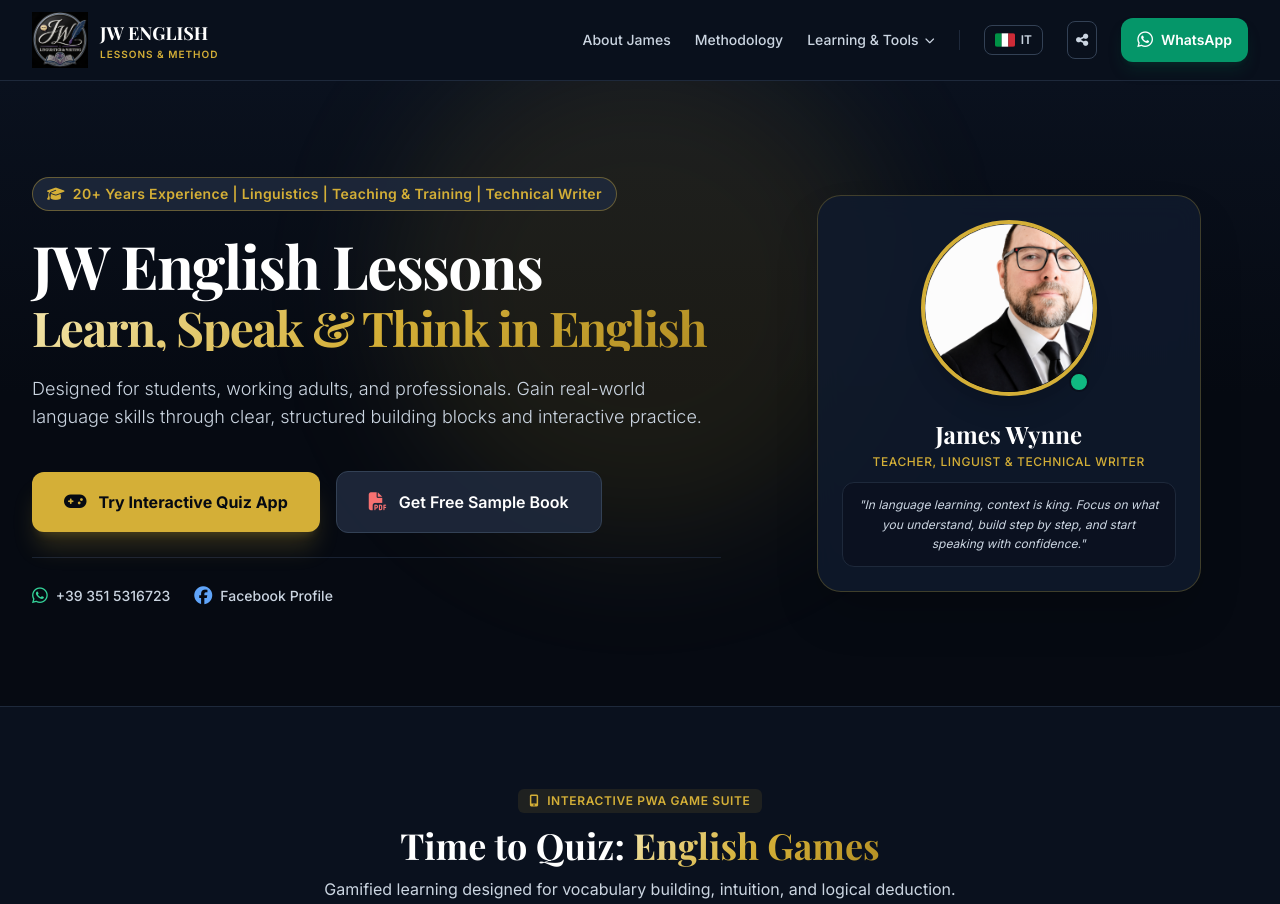
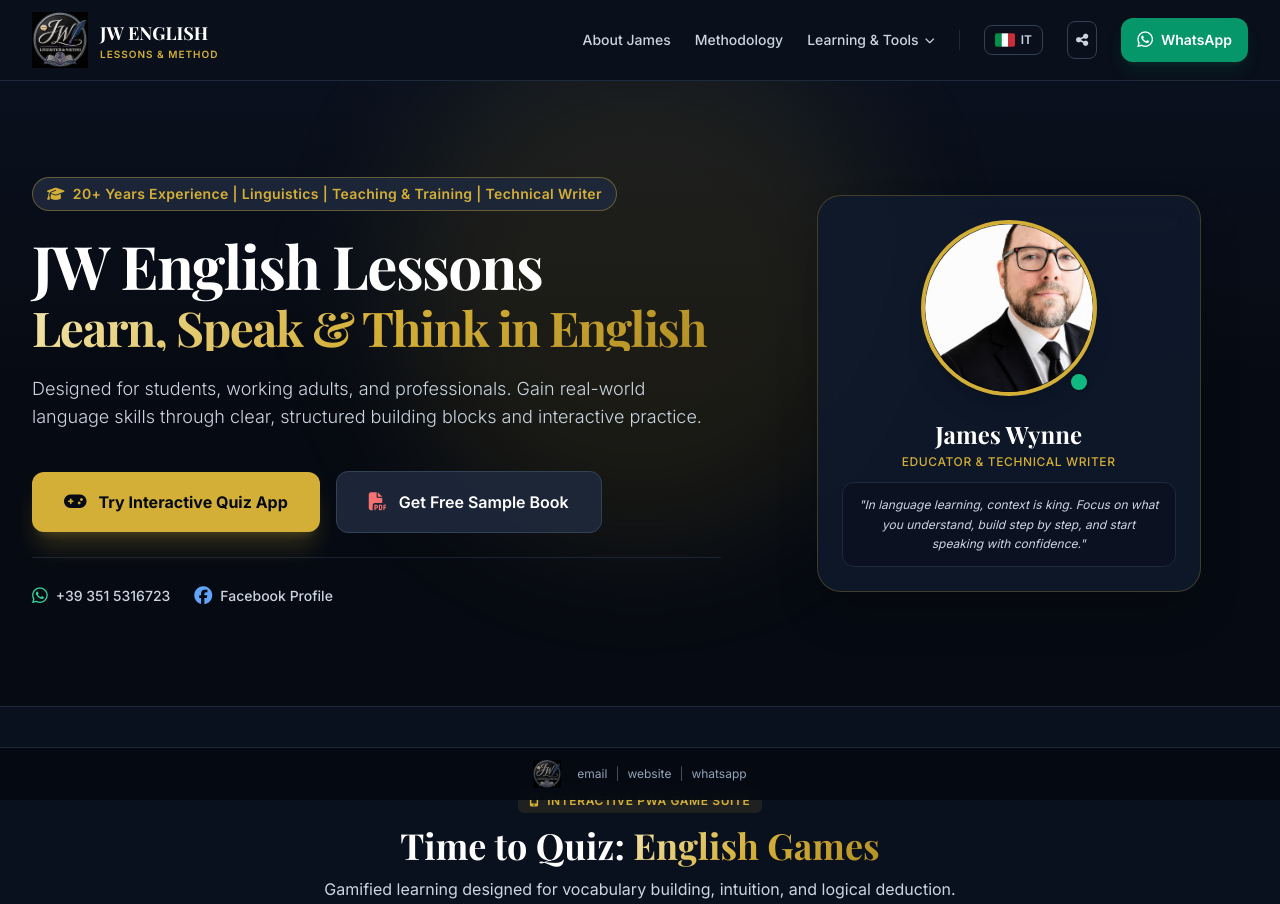
Before and after one commit to jiwynne72-tech/james, a plain HTML site: page index.html in a window 1280 px wide. Shown: the top 904 px of the page. Drawn offline with nearby package versions, Linux system fonts and the light colour scheme; a web font is replaced by a local one.

Commit message:
Updated footers

```diff
--- a/index.html
+++ b/index.html
@@ -206,7 +206,7 @@ window.addEventListener("load", function(){
         </div>
     </header>
 
-    <main class="flex-grow">
+    <main class="flex-grow pb-4">
         <!-- Hero Section -->
         <section class="relative py-16 lg:py-24 overflow-hidden bg-gradient-to-b from-navy-900 via-navy-950 to-navy-950">
             <div class="absolute top-1/3 left-1/2 -translate-x-1/2 -translate-y-1/2 w-[500px] h-[500px] bg-brand-gold/10 rounded-full blur-3xl pointer-events-none"></div>
@@ -269,7 +269,7 @@ window.addEventListener("load", function(){
                             </div>
 
                             <h3 class="text-2xl font-serif font-bold text-white">James Wynne</h3>
-                            <p class="text-xs text-brand-gold font-medium uppercase tracking-wider mt-1">Teacher, Linguist & Technical Writer</p>
+                            <p class="text-xs text-brand-gold font-medium uppercase tracking-wider mt-1">Educator & Technical Writer</p>
 
                             <p class="text-xs text-slate-300 leading-relaxed italic mt-3 bg-navy-900/80 p-3 rounded-xl border border-slate-800">
                                 "In language learning, context is king. Focus on what you understand, build step by step, and start speaking with confidence."
@@ -572,21 +572,25 @@ window.addEventListener("load", function(){
 
     </main>
 
-    <!-- Footer -->
-    <footer class="bg-navy-950 border-t border-slate-800 py-8">
-        <div class="max-w-7xl mx-auto px-4 sm:px-6 lg:px-8 text-center space-y-4">
-            <div class="flex items-center justify-center gap-3">
-                <img src="./my logo en_2.png"
-                     onerror="this.onerror=null; this.src='./my logo en2.png';"
-                     alt="JW English Lessons Logo"
-                     class="h-10 w-auto opacity-80" />
+    <!-- Sticky Footer -->
+    <footer class="sticky bottom-0 z-40 bg-navy-950/95 backdrop-blur-md border-t border-slate-800 py-3">
+        <div class="max-w-7xl mx-auto px-4 sm:px-6 lg:px-8 flex flex-col sm:flex-row items-center justify-center gap-2 sm:gap-4 text-center">
+            <img src="./my logo en_2.png"
+                 onerror="this.onerror=null; this.src='./my logo en2.png';"
+                 alt="JW English Lessons Logo"
+                 class="h-7 w-auto opacity-85" />
+            <div class="text-xs text-slate-400 flex items-center gap-2">
+                <a href="mailto:jwenglish@outlook.it" class="hover:text-brand-gold transition-colors">email</a>
+                <span class="text-slate-600">|</span>
+                <a href="https://jiwynne72-tech.github.io/james/" target="_blank" rel="noopener" class="hover:text-brand-gold transition-colors">website</a>
+                <span class="text-slate-600">|</span>
+                <a href="https://wa.me/00393515316723" target="_blank" rel="noopener" class="hover:text-brand-gold transition-colors">whatsapp</a>
             </div>
-            <p class="text-xs text-slate-500">© 2026 James Wynne | JW English Lessons. All Rights Reserved.</p>
         </div>
     </footer>
 
     <!-- Copy Confirmation Toast -->
-    <div id="share-toast" class="fixed bottom-6 right-6 z-50 hidden items-center gap-2.5 px-4 py-3 rounded-xl bg-navy-800 border border-brand-gold text-white text-sm font-medium shadow-2xl">
+    <div id="share-toast" class="fixed bottom-16 right-6 z-50 hidden items-center gap-2.5 px-4 py-3 rounded-xl bg-navy-800 border border-brand-gold text-white text-sm font-medium shadow-2xl">
         <i class="fa-solid fa-check text-brand-gold"></i>
         <span id="share-toast-text">Link copied to clipboard!</span>
     </div>
```
Also changed, not shown: index_it.html (+16 -12 lines), resources.html (+14 -10 lines).
